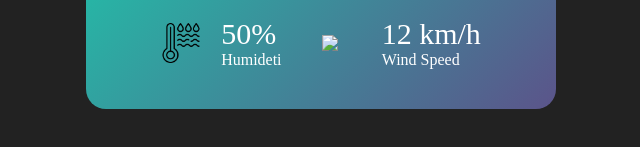
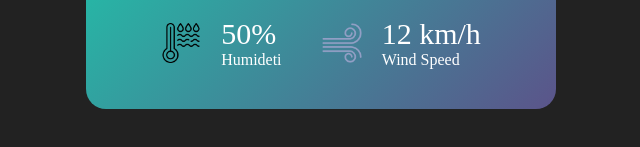
Before and after one commit to jeet-tamarkar/Weather-App, a plain HTML site: page index.html in a window 1280 px wide. Shown: the part 545-692 px from the top of the page, 319-959 px from the left. Drawn offline with Linux system fonts and the light colour scheme.

Commit message:
Switch all file in root folder

```diff
--- a/WeatherApp/index.html
+++ b/index.html
@@ -31,7 +31,7 @@
             </div>
         </div>
         <div class="col">
-            <img  src="weather_16279006.png">
+            <img  src="image/weather_16279006.png">
 
             <div>
               <p class="Windspeed">12 km/h</p>
```
Also changed, not shown: image/Lumii_20250218_225926859.png (renamed from WeatherApp/image/Lumii_20250218_225926859.png), image/clear.png (renamed from WeatherApp/image/clear.png), image/clouds.png (renamed from WeatherApp/image/clouds.png), image/clouds1.png (renamed from WeatherApp/image/clouds1.png), image/drizzle.png (renamed from WeatherApp/image/drizzle.png), image/drizzle_13882846.png (renamed from WeatherApp/image/drizzle_13882846.png), image/humidity_18664763.png (renamed from WeatherApp/image/humidity_18664763.png), image/mist.png (renamed from WeatherApp/image/mist.png), image/rain.png (renamed from WeatherApp/image/rain.png), image/search_10025455.png (renamed from WeatherApp/image/search_10025455.png), image/snow.png.webp (renamed from WeatherApp/image/snow.png.webp), image/weather_16279006.png (renamed from WeatherApp/image/weather_16279006.png), weather.css (renamed from WeatherApp/weather.css), weather.js (renamed from WeatherApp/weather.js), 2 other files.
